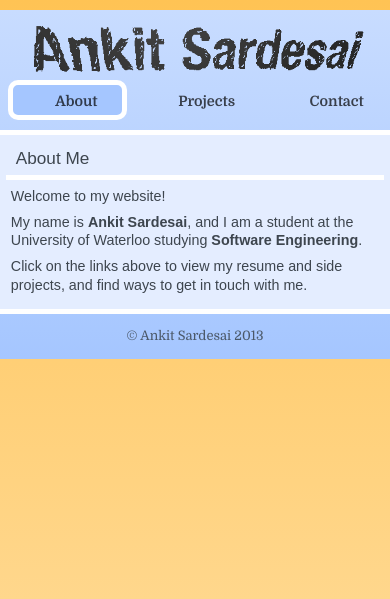
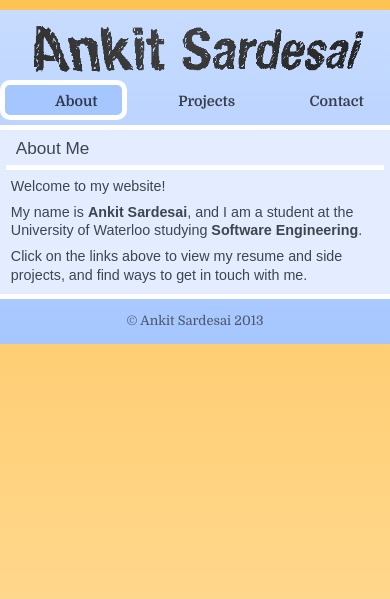
Before and after one commit to amsardesai/ankitsardesai.ca, a PHP site: page /new/index.php in a window 390 px wide. Shown: the top 599 px of the page. Run offline with PHP 8.4, Linux system fonts and the light colour scheme; some web fonts are replaced.

Commit message:
Fixed minor usability issues on mobile devices

```diff
--- a/new/base.css
+++ b/new/base.css
@@ -47,6 +47,7 @@ body { font-family: 'Domine', cursive; font-size: 15px; -webkit-text-size-adjust
 /* HEADER */
 #wrapper #header { height: 160px; width: 100%; max-width: 100%;  border-bottom-width: 10px; border-bottom-style: solid; }
 #wrapper #header #mainLogo { width: 600px; height: 110px; background-image: url('mainlogo.png'); background-repeat: no-repeat; -webkit-background-size: cover; -moz-background-size: cover; -o-background-size: cover; background-size: cover; -ms-filter: "progid:DXImageTransform.Microsoft.AlphaImageLoader(src='myBackground.jpg', sizingMethod='scale')"; }
+#wrapper #header #menuItems { height: 40px; }
 #wrapper #header #menuItems li { margin: 10px 0; width: 33.33333333333333%; height: 20px; text-align:center; font-size: 110%; font-weight:bold; color: #000; float:left; color: #4B5868; }
 #wrapper #header #menuItems li a .label { position: relative; bottom: 3px; }
 #wrapper #header #menuItems .icon { width: 20px; height: 20px; margin-right: 5px; background-repeat: no-repeat; display: inline-block; -webkit-background-size: cover; -moz-background-size: cover; -o-background-size: cover; background-size: cover; -ms-filter: "progid:DXImageTransform.Microsoft.AlphaImageLoader(src='myBackground.jpg', sizingMethod='scale')"; }
@@ -89,7 +90,7 @@ body { font-family: 'Domine', cursive; font-size: 15px; -webkit-text-size-adjust
 	#wrapper { width: 540px; margin: 10px auto; border-radius: 15px;  }
 	#wrapper #header { border-bottom-width: 5px; border-bottom-style: solid; height: 150px; }
 	#wrapper #header #mainLogo { width: 100%; padding: 50px 0; height:0; margin: 0; }
-	#wrapper #header #menuItems { width: 100%; height: 35px; margin: auto; padding-bottom: 15px; }
+	#wrapper #header #menuItems { width: 100%; margin: auto; padding-bottom: 15px; }
 	#wrapper #header #menuItems li a .label { bottom: 4px; }
 	#wrapper #header #menuItems .icon { width: 20px; height: 20px; margin:0; }
 	#wrapper .body p { padding: 5px; }
@@ -97,11 +98,12 @@ body { font-family: 'Domine', cursive; font-size: 15px; -webkit-text-size-adjust
 }
 
 @media only screen and (max-width : 540px) {
-	#wrapper { border-radius:0; width: 100%; }
-	#wrapper #header { height: 20%; }
+	#wrapper { border-radius:0; width: 100%; min-width: 240px; }
+	#wrapper #header { height: 19%; }
+	#wrapper #header #menuItems { padding-bottom: 10px; }
 	#wrapper #header #mainLogo { max-width: 100%; padding: 9% 0; }
-	#wrapper #header #arrow #box { margin-left: 2%; width: 28%; }
-	#wrapper .body { font-size: 110%; }
+	#wrapper #header #arrow #box { margin-left: 1.66666%; width: 28%; }
+	#wrapper .body { padding-top: 5px; padding-bottom: 5px; font-size: 110%; }
 	#wrapper .body h3 { padding: 5px 10px 0 10px; margin-bottom: 5px; font-size: 120%; }
 	#wrapper .body p { padding: 2px 5px 5px 5px; }
 	#wrapper .body #contactimages img { width: 35px; height: 35px; margin: 5px; }
@@ -109,4 +111,6 @@ body { font-family: 'Domine', cursive; font-size: 15px; -webkit-text-size-adjust
 
 @media only screen and (max-width : 420px) {
 	body { font-size: 13px; }
+	#wrapper #header #menuItems { padding-bottom: 5px; }
+	#wrapper #header #arrow #box { margin-left: 0; width: 30%; }
 }
```
